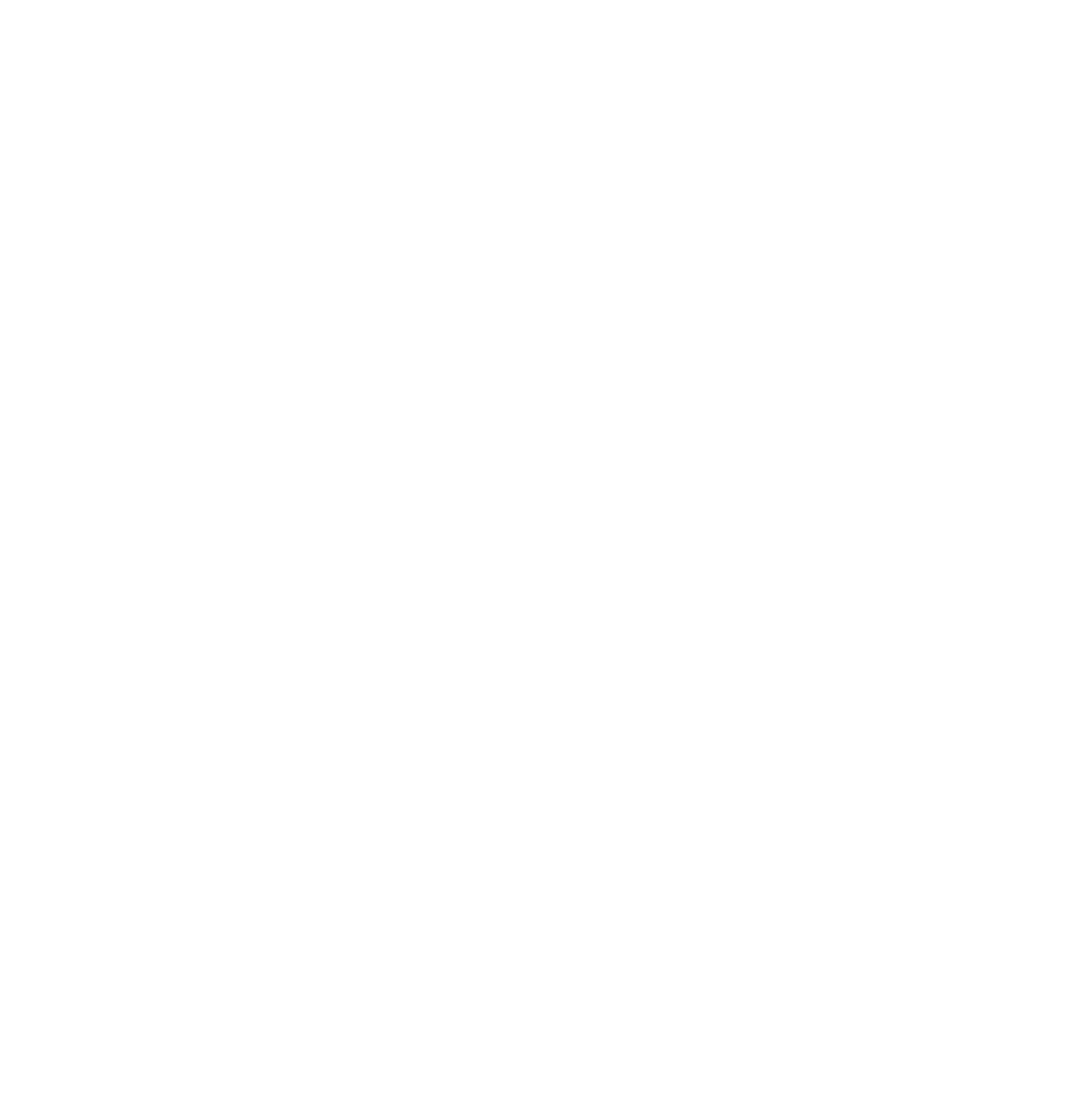
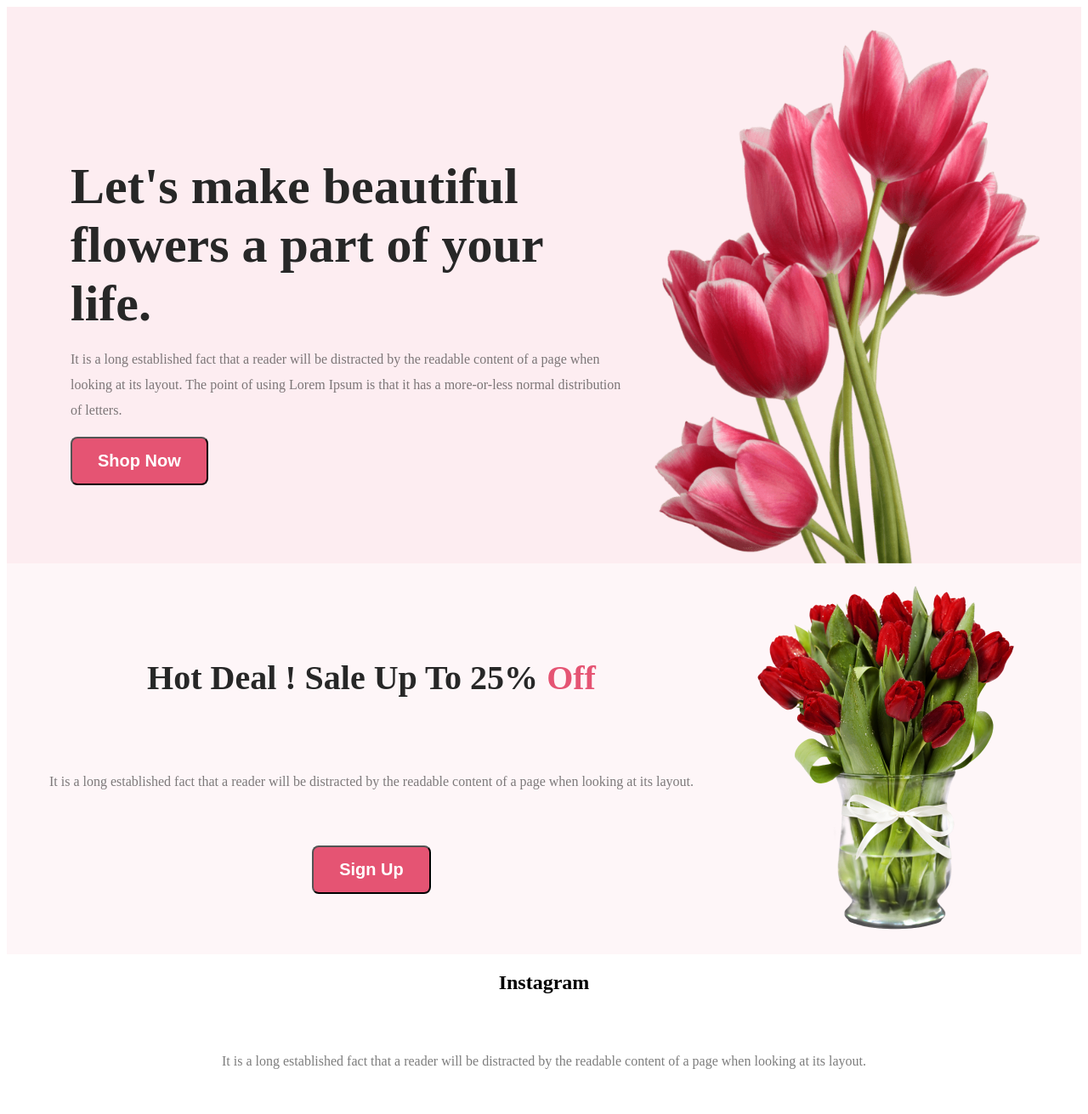
Before and after one commit to mdasrasel/assignment1-flower-shop, a plain HTML site: page index.html in a window 1280 px wide. Shown: the top 1311 px of the page at 85% size. Before the commit the page ends 800 px from the top, so only its background shows below. Drawn offline with Linux system fonts and the light colour scheme.

Commit message:
added two section

```diff
--- a/index.html
+++ b/index.html
@@ -1,11 +1,66 @@
 <!DOCTYPE html>
 <html lang="en">
+
 <head>
     <meta charset="UTF-8">
     <meta name="viewport" content="width=device-width, initial-scale=1.0">
     <title>Assignment Flower Shop</title>
+    <link rel="stylesheet" href="style/style.css">
+    <link rel="preconnect" href="https://fonts.googleapis.com">
+    <link rel="preconnect" href="https://fonts.gstatic.com" crossorigin>
+    <link
+        href="https://fonts.googleapis.com/css2?family=Lato:wght@400;700;900&family=Open+Sans:wght@400;700;800&display=swap"
+        rel="stylesheet">
 </head>
+
 <body>
+    <header class="header">
+        <div class="banner">
+            <div>
+                <h3 class="banner-title">Let's make beautiful flowers a part of your life.</h3>
+                <p class="banner-description">It is a long established fact that a reader will be distracted by the
+                    readable content of a page when looking at its layout. The point of using Lorem Ipsum is that it has
+                    a more-or-less normal distribution of letters.</p>
+                <button class="btn-details">Shop Now</button>
+            </div>
 
+            <img class="banner-pic" src="flower Asset/pngwing 10.png" alt="">
+
+        </div>
+    </header>
+    <main>
+        <section class="hot-deal">
+
+            <div>
+                <h3 class="hot-deal-title">Hot Deal ! Sale Up To 25% <span class="text-style">Off</span></h3>
+                <p class="section-description">It is a long established fact that a reader will be distracted by the
+                    readable content of a page when looking at its layout.</p>
+                <div class="section-btn">
+                    <button class="btn-details">Sign Up</button>
+                </div>
+
+            </div>
+
+            <img class="section-pic" src="flower Asset/pngwing 8.png" alt="">
+
+        </section>
+        <section>
+            <div>
+                <h2 class="media-title">Instagram</h2>
+                <p class="section-description">It is a long established fact that a reader will be distracted by the
+                    readable content of a page when looking at its layout.</p>
+            </div>
+            <div class="div-pic">
+                <img class="div-pic-style" src="flower Asset/Flower 01.png" alt="">
+                <img class="div-pic-style" src="flower Asset/Rectangle 4.png" alt="">
+                <img class="div-pic-style" src="flower Asset/Rectangle 5.png" alt="">
+                <img class="div-pic-style" src="flower Asset/Rectangle 6.png" alt="">
+            </div>
+        </section>
+    </main>
+    <footer>
+
+    </footer>
 </body>
+
 </html>
--- a/style/style.css
+++ b/style/style.css
@@ -0,0 +1,100 @@
+/* Header start */
+.header {
+    /* width: 100%; */
+    /* height: 720px; */
+    background: rgba(229, 84, 115, 0.10);
+
+}
+
+.banner {
+    display: flex;
+    align-items: center;
+    padding: 25px 25px 0px 75px;
+}
+
+.banner-title {
+    color: #272727;
+    font-size: 60px;
+    font-weight: 700;
+    margin-bottom: 5px;
+}
+
+.banner-description {
+    color: rgba(39, 39, 39, 0.60);
+    font-size: 16px;
+    font-weight: 400;
+    line-height: 30px;
+    padding: 0 px;
+}
+
+.btn-details {
+    background: #E55473;
+    color: #FFF;
+    font-size: 20px;
+    font-weight: 600;
+    border-radius: 8px;
+    padding: 15px 30px;
+}
+
+.banner .banner-pic {
+    width: 500px;
+}
+
+/* Header End */
+
+/* Section Start */
+.hot-deal {
+    background-color: rgba(229, 84, 115, 0.05);
+    align-items: center;
+    /* width: 100%; */
+    display: flex;
+
+
+
+}
+
+.hot-deal-title {
+    color: #272727;
+    font-size: 40px;
+    font-weight: 600;
+    text-align: center;
+}
+
+.text-style {
+    color: #E55473;
+}
+
+.section-description {
+    color: rgba(39, 39, 39, 0.60);
+    font-size: 16px;
+    font-weight: 400;
+    padding: 50px;
+    text-align: center;
+}
+
+.section-btn {
+    text-align: center;
+}
+
+.section-pic {
+    padding: 20px;
+}
+
+.media-title {
+    text-align: center;
+}
+
+.div-pic {
+    display: flex;
+
+}
+
+.div-pic-style {
+    width: 280px;
+    height: 320px;
+    padding: 15px;
+}
+.div-pic-style:hover{
+
+}
+/* Section End */
```
